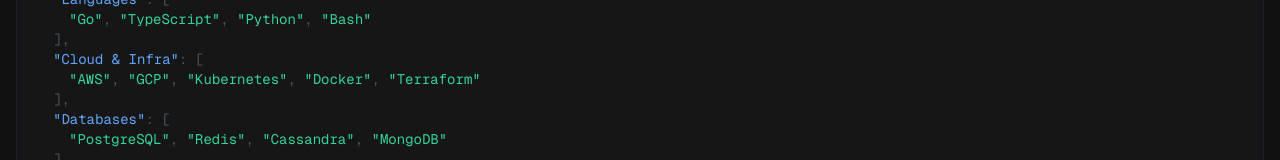
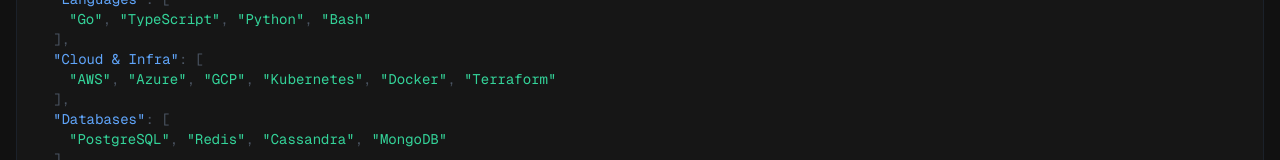
Before and after one commit to joaquimsnjunior/joaquimsnjr.tech, a Next.js app: page /sobre in a window 1280 px wide. Shown: the part 533-693 px from the top of the page. Built offline with nearby package versions, Linux system fonts and the light colour scheme.

Commit message:
feat(sobre): add Azure to cloud skills

```diff
--- a/src/app/sobre/page.tsx
+++ b/src/app/sobre/page.tsx
@@ -43,7 +43,7 @@
 
 const skills = [
   { category: "Languages", items: ["Go", "TypeScript", "Python", "Bash"] },
-  { category: "Cloud & Infra", items: ["AWS", "GCP", "Kubernetes", "Docker", "Terraform"] },
+  { category: "Cloud & Infra", items: ["AWS", "Azure", "GCP", "Kubernetes", "Docker", "Terraform"] },
   { category: "Databases", items: ["PostgreSQL", "Redis", "Cassandra", "MongoDB"] },
   { category: "Practices", items: ["Clean Architecture", "CI/CD", "Observability", "SRE"] },
 ]
```
